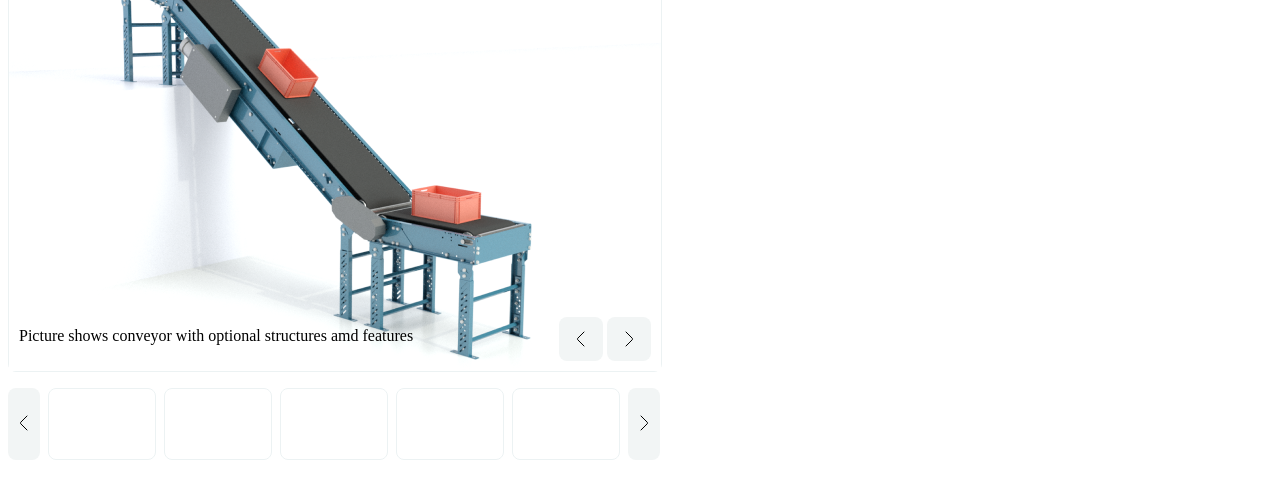
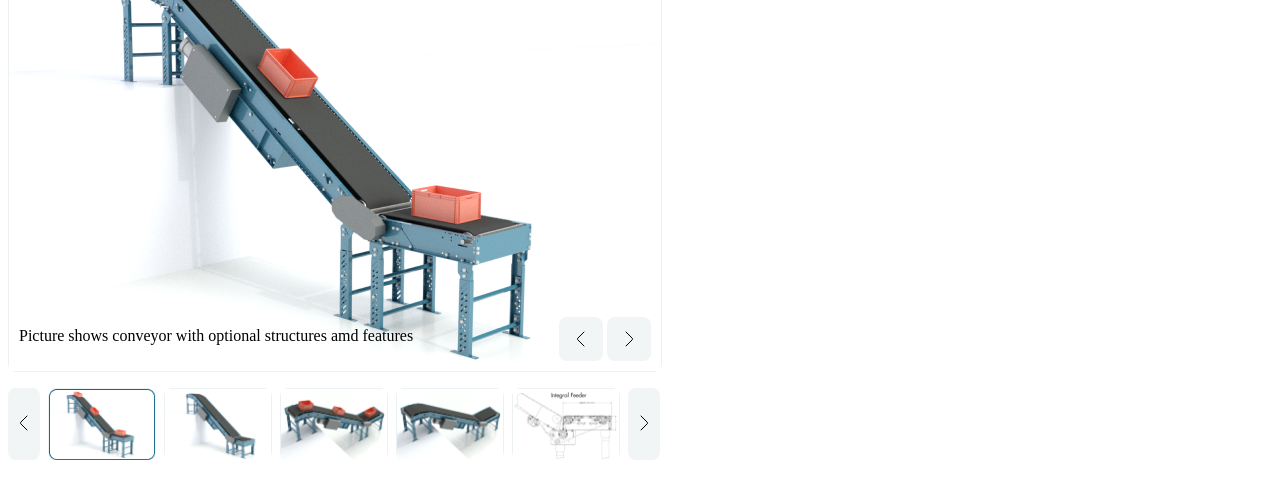
Before and after one commit to hustle2live/Front-End-Test-Assignment, a plain HTML site: page index.html in a window 1280 px wide. Shown: the part 168-666 px from the top of the page. Drawn offline with Linux system fonts and the light colour scheme.

Commit message:
add optional images to item gallery

```diff
--- a/index.html
+++ b/index.html
@@ -21,7 +21,7 @@
          </div>
 
          <div class="content">
-            <section class="item_gallery">
+            <div class="item_gallery">
                <div class="image_wrapper">
                   <img src="./assets/images/Conveyor 3d-Temp0025.png" alt="Decline Conveyor with items" />
 
@@ -48,22 +48,22 @@
 
                   <ul>
                      <li>
-                        <img src="" alt="" />
+                        <img src="./assets/images/Pictures.png" alt="Decline Conveyor items pack" />
                      </li>
                      <li>
-                        <img src="" alt="" />
+                        <img src="./assets/images/Conveyor 3d-Temp0022.png" alt="Decline Conveyorєline" />
                      </li>
                      <li>
-                        <img src="" alt="" />
+                        <img
+                           src="./assets/images/Conveyor 3d-Temp0066.png"
+                           alt="Multiple Decline Conveyor with items pack"
+                        />
                      </li>
                      <li>
-                        <img src="" alt="" />
+                        <img src="./assets/images/Conveyor 3d-Temp0067.png" alt="Multiple Decline Conveyor list" />
                      </li>
                      <li>
-                        <img src="" alt="" />
-                     </li>
-                     <li>
-                        <img src="" alt="" />
+                        <img src="./assets/images/image 29.png" alt="Decline Conveyor drawing" />
                      </li>
                   </ul>
 
@@ -71,13 +71,13 @@
                      <img src="./assets/icons/Chevron_right.svg" alt="chevron right" />
                   </button>
                </div>
-            </section>
+            </div>
 
-            <section class="item_content">
+            <div class="item_content">
                <h1 class="item_heading">Incline &#38; Decline Conveyors</h1>
                <div class="item_description primary"></div>
                <div class="item_description secondary"></div>
-            </section>
+            </div>
          </div>
       </div>
    </body>
--- a/styles.css
+++ b/styles.css
@@ -213,7 +213,7 @@ button {
    width: 304px;
    height: 420px;
    left: 360px;
-   padding: 24px, 0px, 24px, 0px;
+   padding: 24px 0px 24px 0px;
    border-radius: 8px;
    justify-content: space-between;
 }
```
